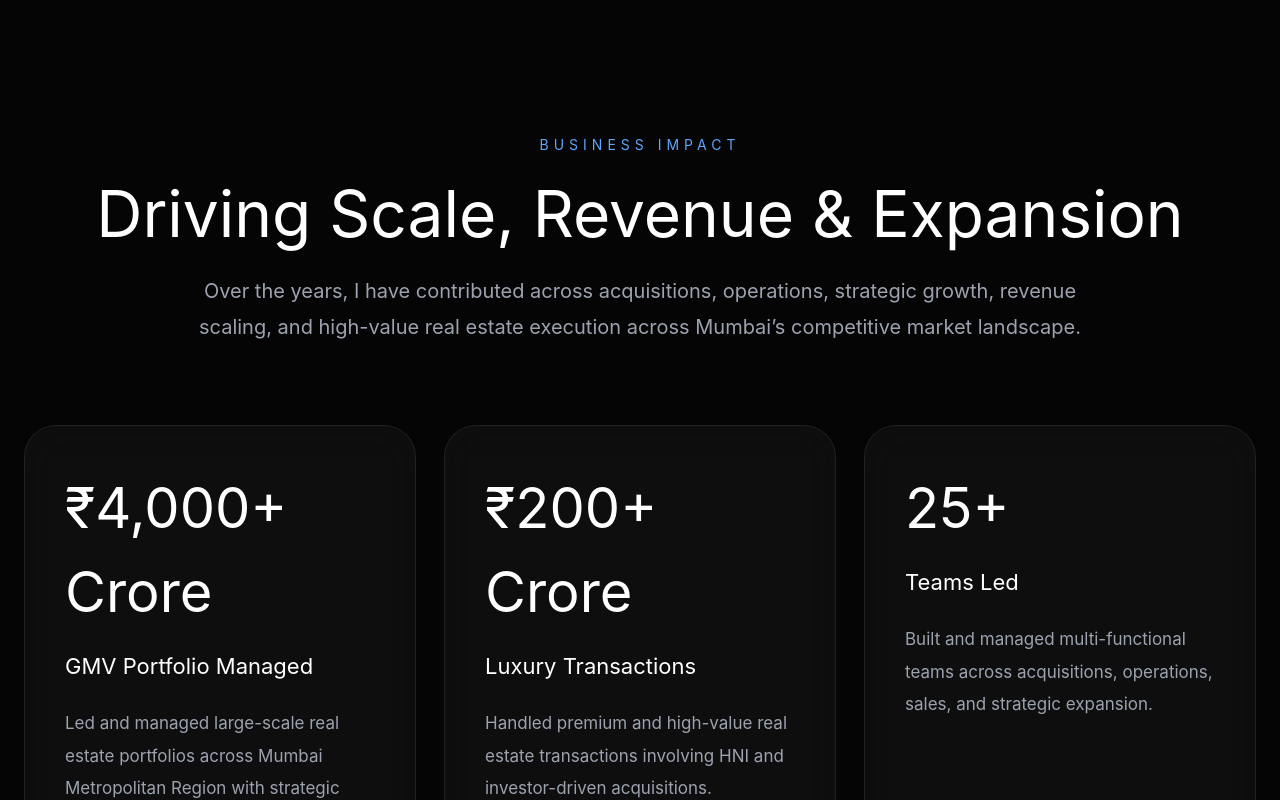
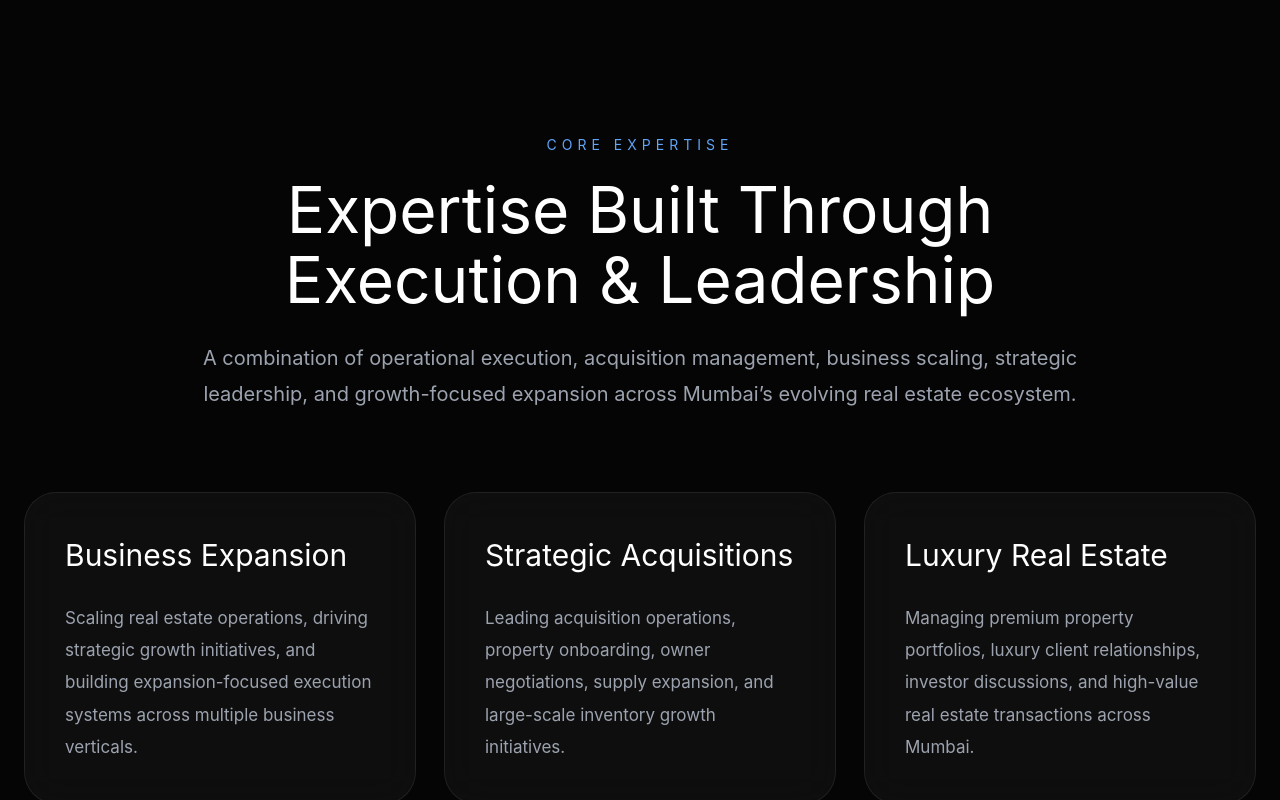
Before and after one commit to shivamgupta95/shivam-portfolio, a Next.js app: page / in a window 1280 px wide. Shown: the part 1840-2640 px from the top of the page. Built offline with nearby package versions, Linux system fonts and the light colour scheme.

Commit message:
added expertise section

```diff
--- a/app/page.tsx
+++ b/app/page.tsx
@@ -6,6 +6,7 @@ import Stats from "@/components/Stats";
 import Timeline from "@/components/Timeline";
 import Leadership from "@/components/Leadership";
 import Contact from "@/components/Contact";
+import Expertise from "@/components/Expertise";
 
 export default function Home() {
   return (
@@ -20,6 +21,11 @@ export default function Home() {
       {/* ABOUT */}
       <div id="about">
         <About />
+      </div>
+
+      {/* EXPERTISE */}
+      <div id="expertise">
+        <Expertise />
       </div>
 
       {/* EXPERIENCE */}
--- /dev/null
+++ b/components/Expertise.tsx
@@ -0,0 +1,156 @@
+export default function Expertise() {
+
+  const expertise = [
+    {
+      title: "Business Expansion",
+      description:
+        "Scaling real estate operations, driving strategic growth initiatives, and building expansion-focused execution systems across multiple business verticals."
+    },
+
+    {
+      title: "Strategic Acquisitions",
+      description:
+        "Leading acquisition operations, property onboarding, owner negotiations, supply expansion, and large-scale inventory growth initiatives."
+    },
+
+    {
+      title: "Luxury Real Estate",
+      description:
+        "Managing premium property portfolios, luxury client relationships, investor discussions, and high-value real estate transactions across Mumbai."
+    },
+
+    {
+      title: "Operations Leadership",
+      description:
+        "Building scalable operational systems, process optimization frameworks, execution workflows, and business efficiency strategies."
+    },
+
+    {
+      title: "Revenue Growth",
+      description:
+        "Driving profitability, occupancy optimization, business performance improvement, and long-term revenue-focused expansion initiatives."
+    },
+
+    {
+      title: "Team Management",
+      description:
+        "Leading multi-functional teams across acquisitions, operations, customer management, onboarding, and strategic business execution."
+    }
+  ];
+
+  return (
+    <section
+      style={{
+        padding: "140px 24px",
+        position: "relative"
+      }}
+    >
+
+      <div
+        style={{
+          maxWidth: "1400px",
+          margin: "0 auto"
+        }}
+      >
+
+        {/* TOP SECTION */}
+        <div
+          style={{
+            textAlign: "center",
+            marginBottom: "80px"
+          }}
+        >
+
+          <p
+            style={{
+              color: "#60A5FA",
+              textTransform: "uppercase",
+              letterSpacing: "5px",
+              fontSize: "14px",
+              marginBottom: "20px"
+            }}
+          >
+            Core Expertise
+          </p>
+
+          <h2
+            style={{
+              fontSize: "clamp(42px,5vw,72px)",
+              lineHeight: "1.1",
+              marginBottom: "24px"
+            }}
+          >
+            Expertise Built Through
+            <br />
+            Execution & Leadership
+          </h2>
+
+          <p
+            style={{
+              color: "#9CA3AF",
+              fontSize: "20px",
+              lineHeight: "1.8",
+              maxWidth: "900px",
+              margin: "0 auto"
+            }}
+          >
+            A combination of operational execution, acquisition management,
+            business scaling, strategic leadership, and growth-focused expansion
+            across Mumbai’s evolving real estate ecosystem.
+          </p>
+
+        </div>
+
+        {/* CARDS */}
+        <div
+          style={{
+            display: "grid",
+            gridTemplateColumns: "repeat(auto-fit,minmax(320px,1fr))",
+            gap: "28px"
+          }}
+        >
+
+          {expertise.map((item, index) => (
+            <div
+              key={index}
+              style={{
+                background: "rgba(255,255,255,0.04)",
+                border: "1px solid rgba(255,255,255,0.08)",
+                borderRadius: "32px",
+                padding: "40px",
+                backdropFilter: "blur(20px)",
+                transition: "0.4s",
+                cursor: "pointer"
+              }}
+            >
+
+              <h3
+                style={{
+                  fontSize: "30px",
+                  marginBottom: "24px",
+                  color: "white"
+                }}
+              >
+                {item.title}
+              </h3>
+
+              <p
+                style={{
+                  color: "#9CA3AF",
+                  lineHeight: "1.9",
+                  fontSize: "17px"
+                }}
+              >
+                {item.description}
+              </p>
+
+            </div>
+          ))}
+
+        </div>
+
+      </div>
+
+    </section>
+  );
+}
```
